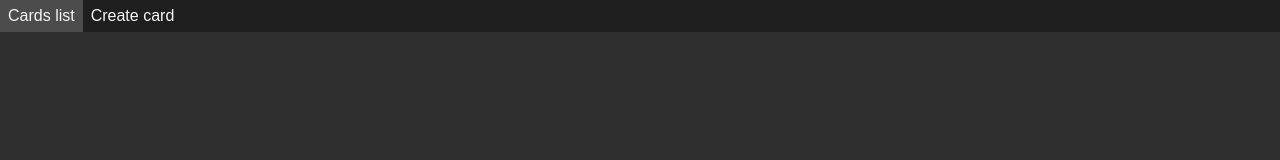
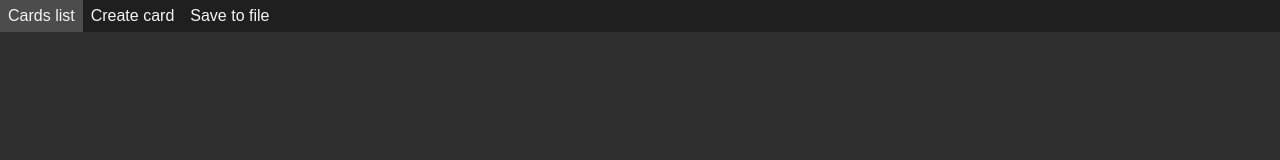
Before and after one commit to YouHaveTrouble/cardmaker, a Vue app: page / in a window 1280 px wide. Both pictures are taken after a click on the button "Create new project". Shown: the top 160 px of the page. Built offline with nearby package versions, Linux system fonts and the light colour scheme.

Commit message:
saving and loading specified format

```diff
--- a/src/components/FileUpload.vue
+++ b/src/components/FileUpload.vue
@@ -40,6 +40,7 @@ function clickOnElement(event: any) {
         type="file"
         id="file"
         @input="onFileUploaded($event)"
+        accept=".cards"
         :disabled="loading"
     >
     <label
--- a/src/components/WorkSpace.vue
+++ b/src/components/WorkSpace.vue
@@ -31,6 +31,17 @@ function handleCardDelete(card: CardData) {
   props.data.cards.splice(i, 1);
 }
 
+function saveToFile() {
+  const data = JSON.stringify(props.data);
+  const blob = new Blob([data], {type: 'application/json'});
+  const url = URL.createObjectURL(blob);
+  const a = document.createElement('a');
+  a.href = url;
+  a.download = 'data.cards';
+  a.click();
+  URL.revokeObjectURL(url);
+}
+
 </script>
 
 <template>
@@ -54,6 +65,13 @@ function handleCardDelete(card: CardData) {
           :class="{active: currentScreen === 'create-card'}"
       >
         Create card
+      </div>
+      <div
+          tabindex="1"
+          @click="saveToFile"
+          @keydown.enter.space="saveToFile"
+      >
+        Save to file
       </div>
     </nav>
     <main>
```
